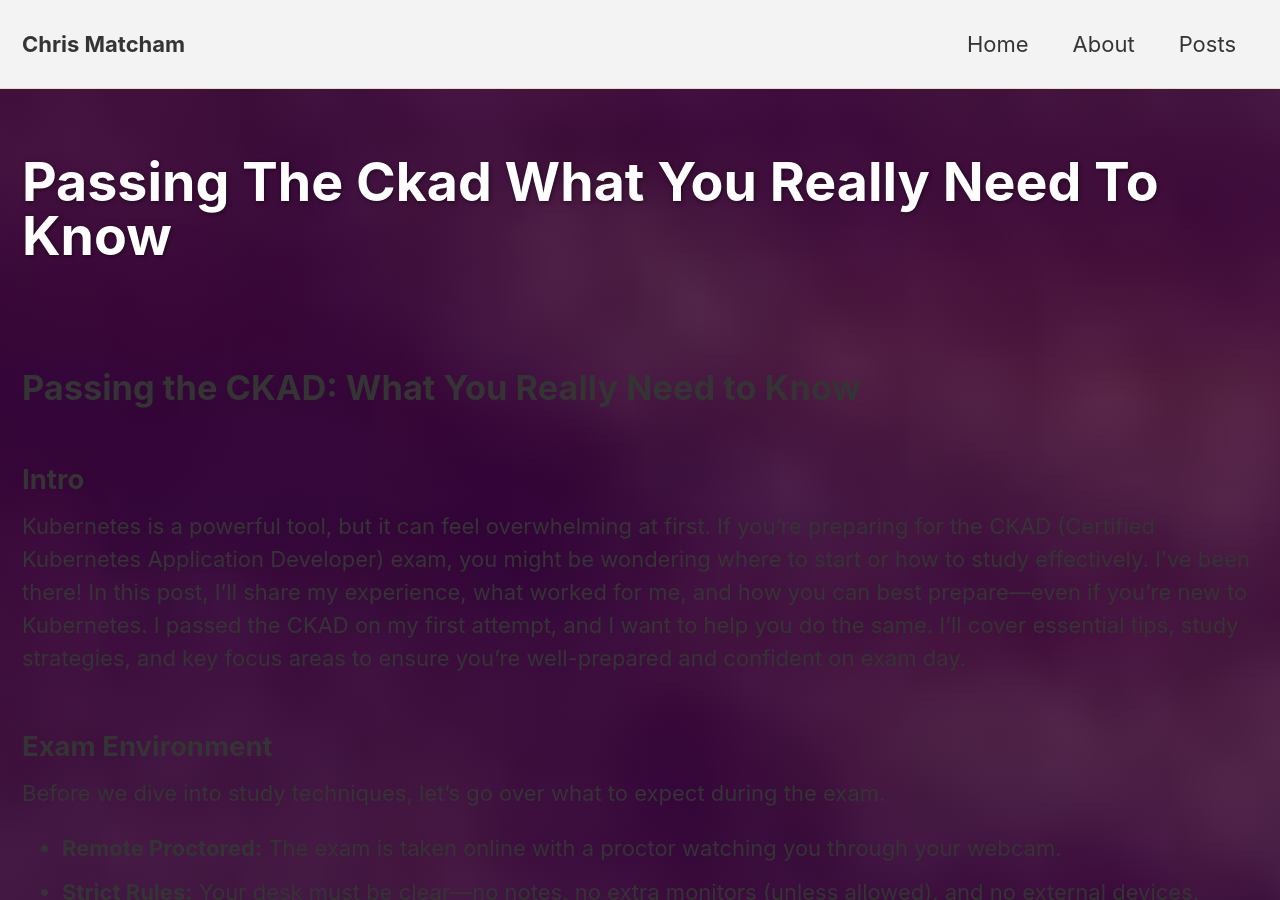
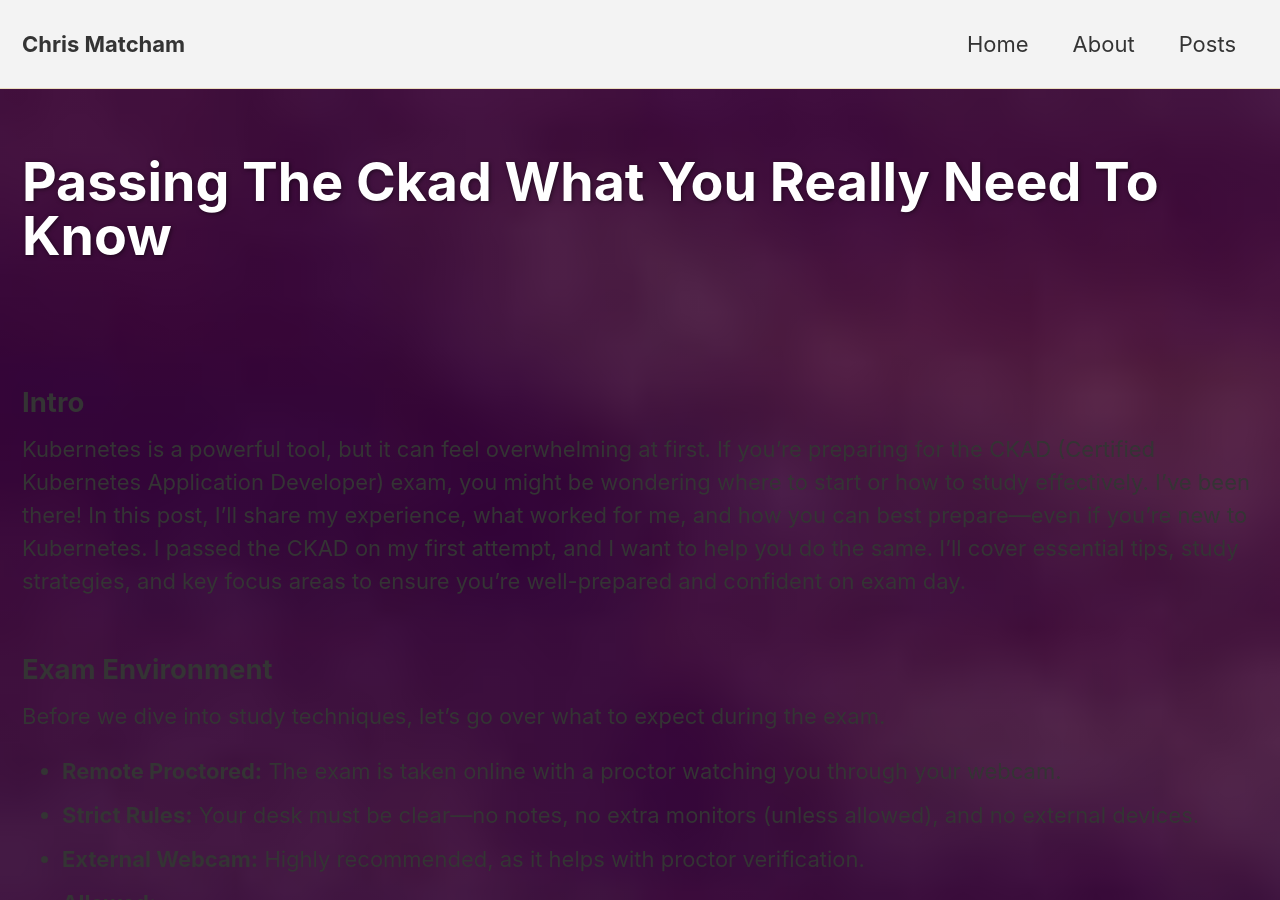
Before and after one commit to Matcham89/chrismatcham-dev, a Jekyll site: the page built from _posts/2025-03-31-Passing-The-CKAD-What-You-Really-Need-To-Know.md, in a window 1280 px wide and 900 px high. Built offline with Jekyll 4.4.1, drawn with Linux system fonts in a browser that asks for light colours; cached includes are drawn as plain includes; some of the changed text lies outside the part shown.

Commit message:
feat: post CKAD how to

```diff
--- a/_posts/2025-03-31-Passing-The-CKAD-What-You-Really-Need-To-Know.md
+++ b/_posts/2025-03-31-Passing-The-CKAD-What-You-Really-Need-To-Know.md
@@ -9,9 +9,6 @@ header:
 ---
 
 <br />
-
-# Passing the CKAD: What You Really Need to Know
-
 
 ## Intro
 Kubernetes is a powerful tool, but it can feel overwhelming at first. If you're preparing for the CKAD (Certified Kubernetes Application Developer) exam, you might be wondering where to start or how to study effectively. I’ve been there! In this post, I’ll share my experience, what worked for me, and how you can best prepare—even if you're new to Kubernetes.
```
